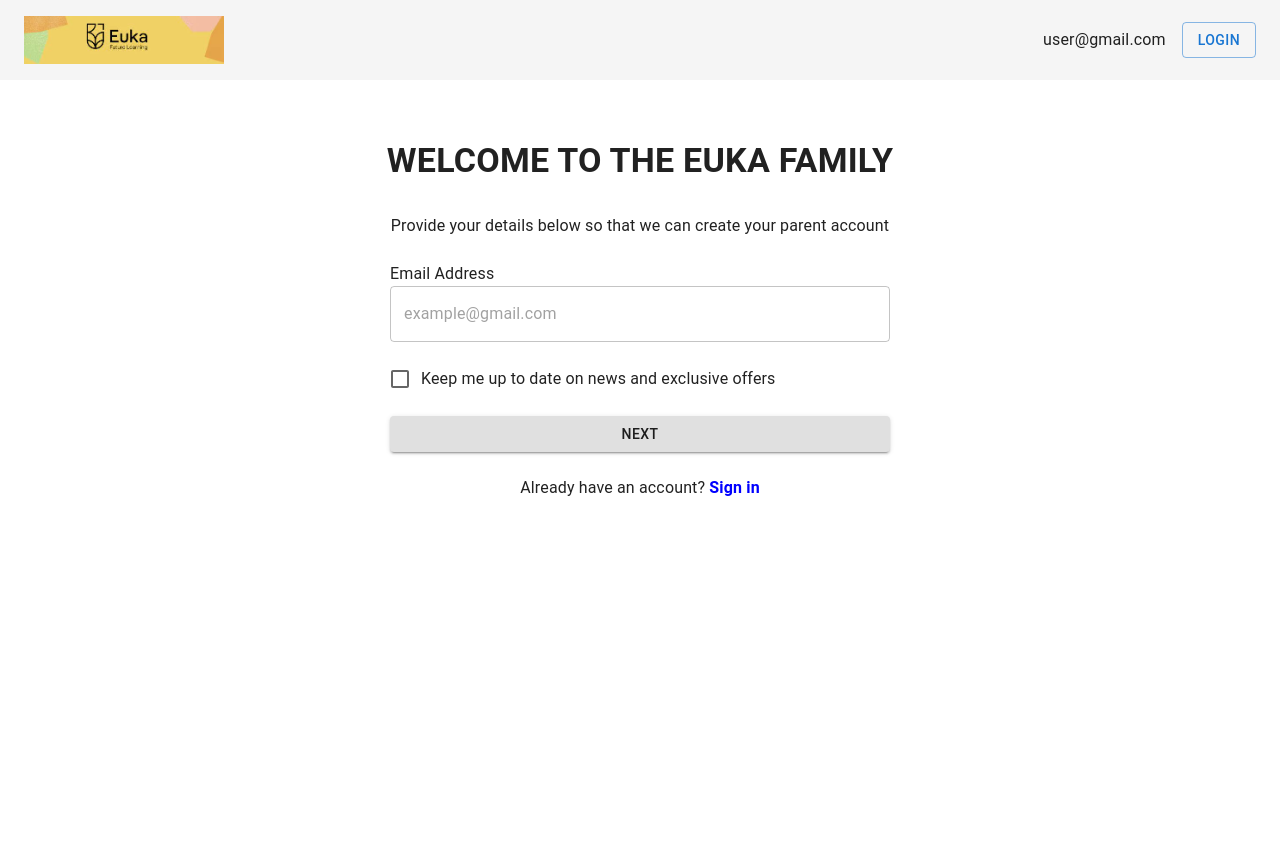
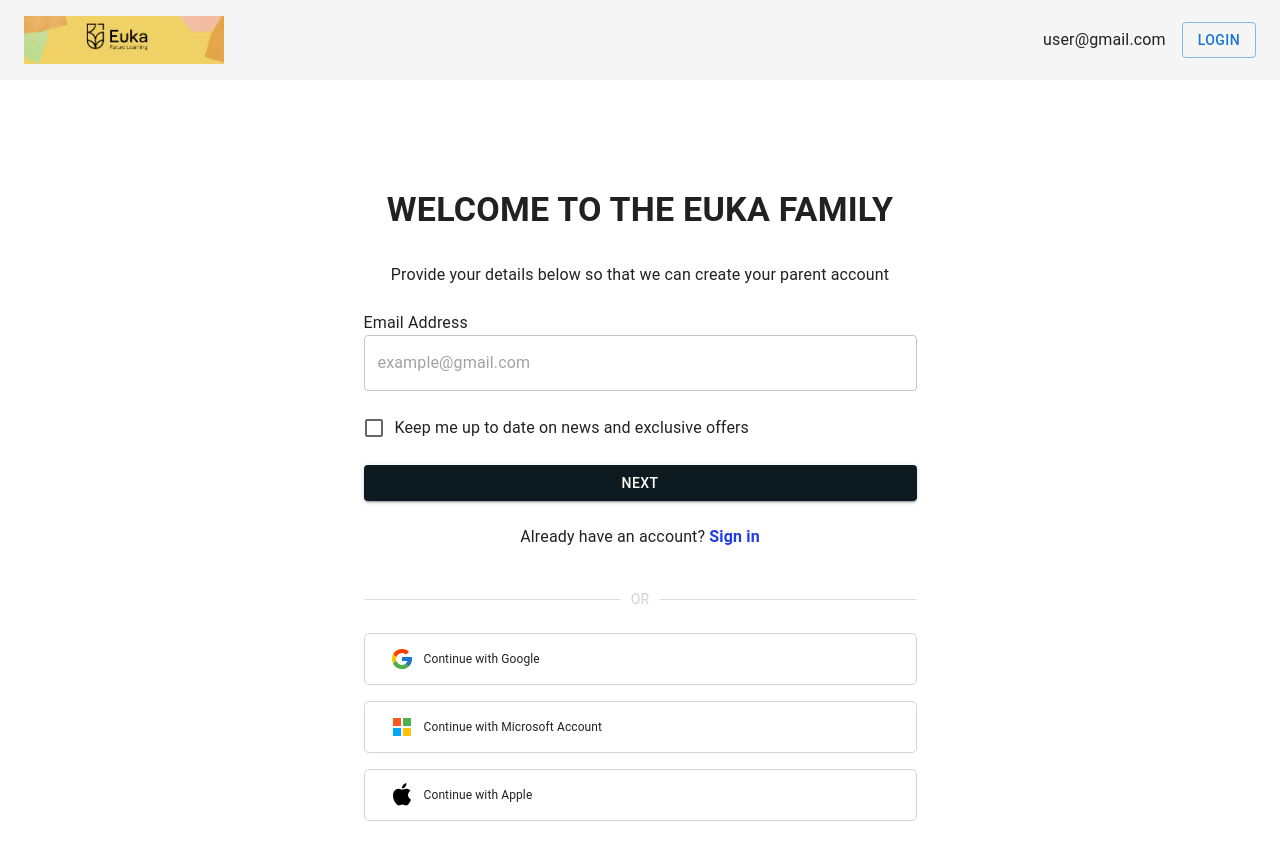
Before and after one commit to dasu5/e-commerce-three-step-checkout, a React (Create React App) app: page / in a window 1280 px wide. Shown: the top 860 px of the page. Before the commit the page ends 800 px from the top, so only its background shows below. Built offline with nearby package versions, Linux system fonts and the light colour scheme; the HTML template or start-up script is replaced by a standard one.

Commit message:
Login page login option section added

```diff
--- a/src/App.tsx
+++ b/src/App.tsx
@@ -2,7 +2,7 @@ import { Route, Routes } from "react-router";
 
 import LoginPage from "./pages/LoginPage";
 import Header from "./components/header/Header";
-import Logo from "../src/assets/logo.jpeg";
+import Logo from "../src/assets/images/logo.jpeg";
 
 function App() {
   return (
--- a/src/components/email-form/EmailForm.tsx
+++ b/src/components/email-form/EmailForm.tsx
@@ -10,7 +10,7 @@ const EmailForm = () => {
           outSideLabel="Email Address"
           type="email"
           placeholder="example@gmail.com"
-          sx={{ width: "500px" }}
+          sx={{ width: "553px" }}
         />
       </Grid>
       <Grid item pt={2}>
@@ -20,7 +20,11 @@ const EmailForm = () => {
         />
       </Grid>
       <Grid item pt={2}>
-        <Button variant="contained" color="inherit" fullWidth>
+        <Button
+          variant="contained"
+          sx={{ backgroundColor: "#0d1b21" }}
+          fullWidth
+        >
           Next
         </Button>
       </Grid>
--- /dev/null
+++ b/src/components/icons/AppleIcon.tsx
@@ -0,0 +1,18 @@
+import { SvgIcon, SvgIconProps } from "@mui/material";
+
+export const AppleIcon = (props: SvgIconProps) => {
+  return (
+    <SvgIcon {...props}>
+      <svg
+        xmlns="http://www.w3.org/2000/svg"
+        x="0px"
+        y="0px"
+        width="100"
+        height="100"
+        viewBox="0 0 30 30"
+      >
+        <path d="M25.565,9.785c-0.123,0.077-3.051,1.702-3.051,5.305c0.138,4.109,3.695,5.55,3.756,5.55 c-0.061,0.077-0.537,1.963-1.947,3.94C23.204,26.283,21.962,28,20.076,28c-1.794,0-2.438-1.135-4.508-1.135 c-2.223,0-2.852,1.135-4.554,1.135c-1.886,0-3.22-1.809-4.4-3.496c-1.533-2.208-2.836-5.673-2.882-9 c-0.031-1.763,0.307-3.496,1.165-4.968c1.211-2.055,3.373-3.45,5.734-3.496c1.809-0.061,3.419,1.242,4.523,1.242 c1.058,0,3.036-1.242,5.274-1.242C21.394,7.041,23.97,7.332,25.565,9.785z M15.001,6.688c-0.322-1.61,0.567-3.22,1.395-4.247 c1.058-1.242,2.729-2.085,4.17-2.085c0.092,1.61-0.491,3.189-1.533,4.339C18.098,5.937,16.488,6.872,15.001,6.688z"></path>
+      </svg>
+    </SvgIcon>
+  );
+};
--- /dev/null
+++ b/src/components/icons/GoogleIcon.tsx
@@ -0,0 +1,33 @@
+import { SvgIcon, SvgIconProps } from "@mui/material";
+
+export const GoogleIcon = (props: SvgIconProps) => {
+  return (
+    <SvgIcon {...props}>
+      <svg
+        xmlns="http://www.w3.org/2000/svg"
+        x="0px"
+        y="0px"
+        width="100"
+        height="100"
+        viewBox="0 0 48 48"
+      >
+        <path
+          fill="#FFC107"
+          d="M43.611,20.083H42V20H24v8h11.303c-1.649,4.657-6.08,8-11.303,8c-6.627,0-12-5.373-12-12c0-6.627,5.373-12,12-12c3.059,0,5.842,1.154,7.961,3.039l5.657-5.657C34.046,6.053,29.268,4,24,4C12.955,4,4,12.955,4,24c0,11.045,8.955,20,20,20c11.045,0,20-8.955,20-20C44,22.659,43.862,21.35,43.611,20.083z"
+        ></path>
+        <path
+          fill="#FF3D00"
+          d="M6.306,14.691l6.571,4.819C14.655,15.108,18.961,12,24,12c3.059,0,5.842,1.154,7.961,3.039l5.657-5.657C34.046,6.053,29.268,4,24,4C16.318,4,9.656,8.337,6.306,14.691z"
+        ></path>
+        <path
+          fill="#4CAF50"
+          d="M24,44c5.166,0,9.86-1.977,13.409-5.192l-6.19-5.238C29.211,35.091,26.715,36,24,36c-5.202,0-9.619-3.317-11.283-7.946l-6.522,5.025C9.505,39.556,16.227,44,24,44z"
+        ></path>
+        <path
+          fill="#1976D2"
+          d="M43.611,20.083H42V20H24v8h11.303c-0.792,2.237-2.231,4.166-4.087,5.571c0.001-0.001,0.002-0.001,0.003-0.002l6.19,5.238C36.971,39.205,44,34,44,24C44,22.659,43.862,21.35,43.611,20.083z"
+        ></path>
+      </svg>
+    </SvgIcon>
+  );
+};
--- /dev/null
+++ b/src/components/icons/MicrosoftIcon.tsx
@@ -0,0 +1,37 @@
+import { SvgIcon, SvgIconProps } from "@mui/material";
+
+export const MicrosoftIcon = (props: SvgIconProps) => {
+  return (
+    <SvgIcon {...props}>
+      <svg
+        xmlns="http://www.w3.org/2000/svg"
+        x="0px"
+        y="0px"
+        width="100"
+        height="100"
+        viewBox="0 0 48 48"
+      >
+        <path
+          fill="#ff5722"
+          d="M6 6H22V22H6z"
+          transform="rotate(-180 14 14)"
+        ></path>
+        <path
+          fill="#4caf50"
+          d="M26 6H42V22H26z"
+          transform="rotate(-180 34 14)"
+        ></path>
+        <path
+          fill="#ffc107"
+          d="M26 26H42V42H26z"
+          transform="rotate(-180 34 34)"
+        ></path>
+        <path
+          fill="#03a9f4"
+          d="M6 26H22V42H6z"
+          transform="rotate(-180 14 34)"
+        ></path>
+      </svg>
+    </SvgIcon>
+  );
+};
--- /dev/null
+++ b/src/components/login-option-button/LoginOptionButon.styles.ts
@@ -0,0 +1,19 @@
+import { Button, styled } from "@mui/material";
+
+export const CustomButton = styled(Button)(({ theme }) => ({
+  boxShadow: "none",
+  textTransform: "none",
+  fontSize: 16,
+  border: "1px solid",
+  lineHeight: 1.5,
+  borderColor: "lightgrey",
+  borderRadius: "5px",
+  padding: "25px",
+  height: "24px",
+  width: "553px",
+  justifyContent: "left",
+  "&:hover": {
+    borderColor: "#0062cc",
+    boxShadow: "none",
+  },
+}));
--- /dev/null
+++ b/src/components/login-option-button/LoginOptionButon.tsx
@@ -0,0 +1,23 @@
+import { Button, Typography } from "@mui/material";
+import { ReactNode } from "react";
+import { CustomButton } from "./LoginOptionButon.styles";
+
+interface ILoginOptionButonProps {
+  loginOptionIcon: ReactNode;
+  loginOptionText: string;
+}
+
+const LoginOptionButon = ({
+  loginOptionIcon,
+  loginOptionText,
+}: ILoginOptionButonProps) => {
+  return (
+    <CustomButton>
+      {loginOptionIcon}
+      <Typography color="text.primary" sx={{ fontSize: "12px", ml: "10px" }}>
+        {loginOptionText}
+      </Typography>
+    </CustomButton>
+  );
+};
+export default LoginOptionButon;
--- /dev/null
+++ b/src/components/login-page/LoginPageContent.styles.ts
@@ -0,0 +1,9 @@
+import { styled } from "@mui/material";
+
+export const Root = styled("div")(({ theme }) => ({
+  width: "100%",
+  ...theme.typography.body2,
+  "& > :not(style) ~ :not(style)": {
+    marginTop: theme.spacing(2),
+  },
+}));
--- /dev/null
+++ b/src/components/login-page/LoginPageContent.tsx
@@ -0,0 +1,62 @@
+import { Divider, Grid, Typography } from "@mui/material";
+
+import EmailForm from "../email-form/EmailForm";
+import { Root } from "./LoginPageContent.styles";
+import LoginOptionButon from "../login-option-button/LoginOptionButon";
+import { GoogleIcon } from "../icons/GoogleIcon";
+import { MicrosoftIcon } from "../icons/MicrosoftIcon";
+import { AppleIcon } from "../icons/AppleIcon";
+
+const LoginPageContent = () => {
+  return (
+    <Grid display="flex" flexDirection="column" alignItems="center">
+      <Grid item xs={12}>
+        <Typography component="h4" variant="h4" fontWeight={700}>
+          WELCOME TO THE EUKA FAMILY
+        </Typography>
+      </Grid>
+      <Grid item xs={12} mt={4}>
+        <Typography component="span" variant="body1">
+          Provide your details below so that we can create your parent account
+        </Typography>
+      </Grid>
+      <Grid item xs={12} mt={3}>
+        <EmailForm />
+      </Grid>
+      <Grid item xs={12} mt={3} display="flex">
+        <Typography>Already have an account?</Typography>&nbsp;
+        <Typography
+          color="#213ee6"
+          fontWeight="600"
+          sx={{ ":hover": { cursor: "pointer" } }}
+        >
+          Sign in
+        </Typography>
+      </Grid>
+      <Root>
+        <Grid item xs={12} mt={5}>
+          <Divider sx={{ color: "lightgray" }}>OR</Divider>
+        </Grid>
+      </Root>
+      <Grid item xs={12} mt={3}>
+        <LoginOptionButon
+          loginOptionIcon={<GoogleIcon />}
+          loginOptionText="Continue with Google"
+        />
+      </Grid>
+      <Grid item xs={12} mt={2}>
+        <LoginOptionButon
+          loginOptionIcon={<MicrosoftIcon />}
+          loginOptionText="Continue with Microsoft Account"
+        />
+      </Grid>
+      <Grid item xs={12} mt={2}>
+        <LoginOptionButon
+          loginOptionIcon={<AppleIcon />}
+          loginOptionText="Continue with Apple"
+        />
+      </Grid>
+    </Grid>
+  );
+};
+export default LoginPageContent;
--- /dev/null
+++ b/src/components/main-layout/MainLayout.tsx
@@ -0,0 +1,25 @@
+import { Grid } from "@mui/material";
+import { ReactNode } from "react";
+
+interface IMainLayoutProps {
+  children: ReactNode;
+}
+
+const MainLayout = ({ children }: IMainLayoutProps) => {
+  return (
+    <Grid
+      container
+      width="100%"
+      display="flex"
+      flexDirection="column"
+      alignItems="center"
+      justifyContent="center"
+      pt="50px"
+      position="relative"
+      height="100vh"
+    >
+      {children}
+    </Grid>
+  );
+};
+export default MainLayout;
--- a/src/pages/LoginPage.tsx
+++ b/src/pages/LoginPage.tsx
@@ -1,41 +1,11 @@
-import { Grid, Typography } from "@mui/material";
-
-import EmailForm from "../components/email-form/EmailForm";
+import MainLayout from "../components/main-layout/MainLayout";
+import LoginPageContent from "../components/login-page/LoginPageContent";
 
 const LoginPage = () => {
   return (
-    <Grid
-      container
-      width="100%"
-      direction="column"
-      alignItems="center"
-      justifyContent="center"
-      pt="60px"
-    >
-      <Grid item xs={12}>
-        <Typography component="h4" variant="h4" fontWeight={700}>
-          WELCOME TO THE EUKA FAMILY
-        </Typography>
-      </Grid>
-      <Grid item xs={12} pt={4}>
-        <Typography component="span" variant="body1">
-          Provide your details below so that we can create your parent account
-        </Typography>
-      </Grid>
-      <Grid item xs={12} pt={3}>
-        <EmailForm />
-      </Grid>
-      <Grid item xs={12} pt={3} display="flex">
-        <Typography>Already have an account?</Typography>&nbsp;
-        <Typography
-          color="blue"
-          fontWeight="600"
-          sx={{ ":hover": { cursor: "pointer" } }}
-        >
-          Sign in
-        </Typography>
-      </Grid>
-    </Grid>
+    <MainLayout>
+      <LoginPageContent />
+    </MainLayout>
   );
 };
 export default LoginPage;
```
Also changed, not shown: src/assets/images/logo.jpeg (renamed from src/assets/logo.jpeg).
